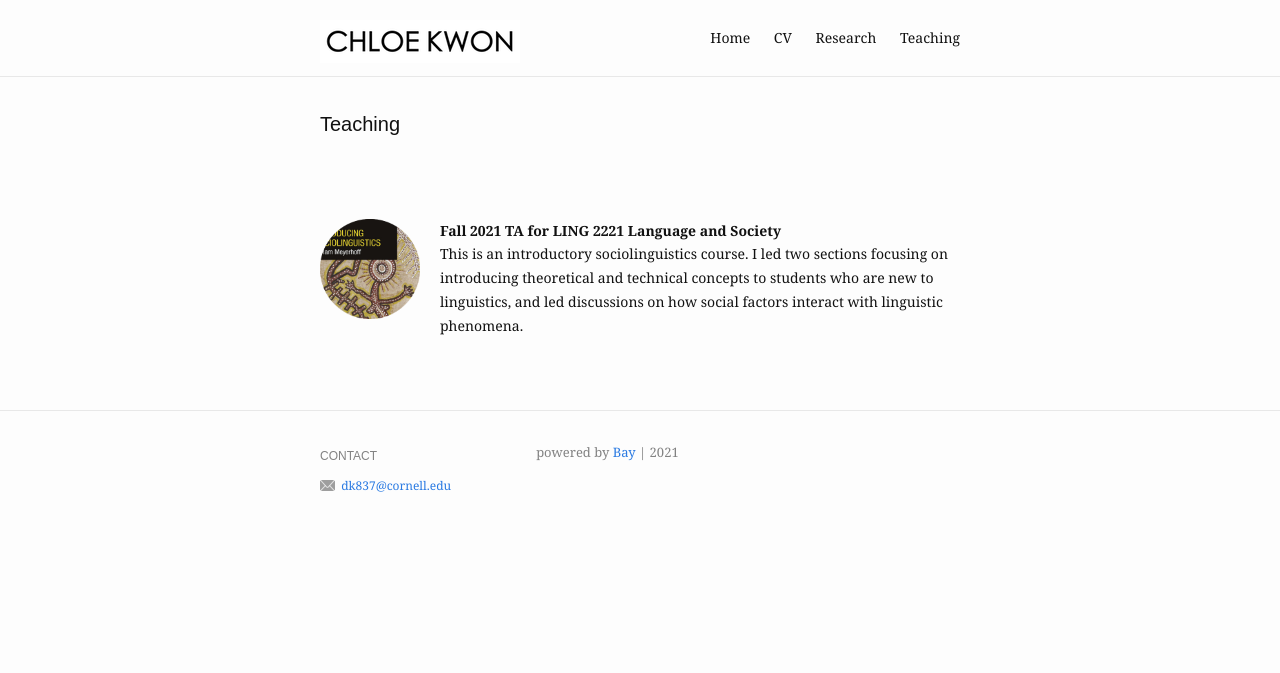
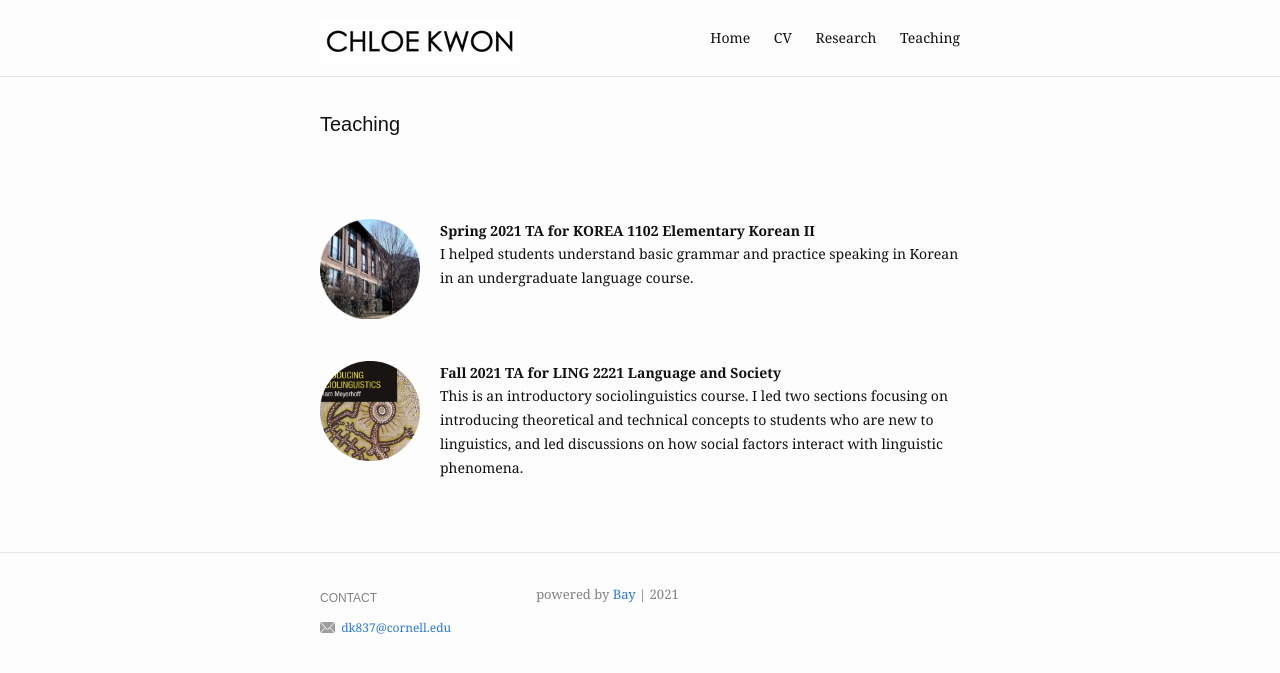
Before and after one commit to chloedkkwon/chloedkkwon.github.io, a Jekyll site: the page built from teaching.md, in a window 1280 px wide. Shown: the top 673 px of the page. Built offline with Jekyll 4.4.1, drawn with Linux system fonts in a browser that asks for light colours; part of the change alters nothing that is shown.

Commit message:
Add files via upload

```diff
--- a/teaching.md
+++ b/teaching.md
@@ -9,10 +9,6 @@ items:
       alt: rfhall
     description: I helped students understand basic grammar and practice speaking in Korean in an undergraduate language course.
 
-layout: work
-title: Teaching
-slug: /teaching
-items:
   - title: Fall 2021 TA for LING 2221 Language and Society
     image:
       src: /assets/img/work/meyerhoff.png
```
